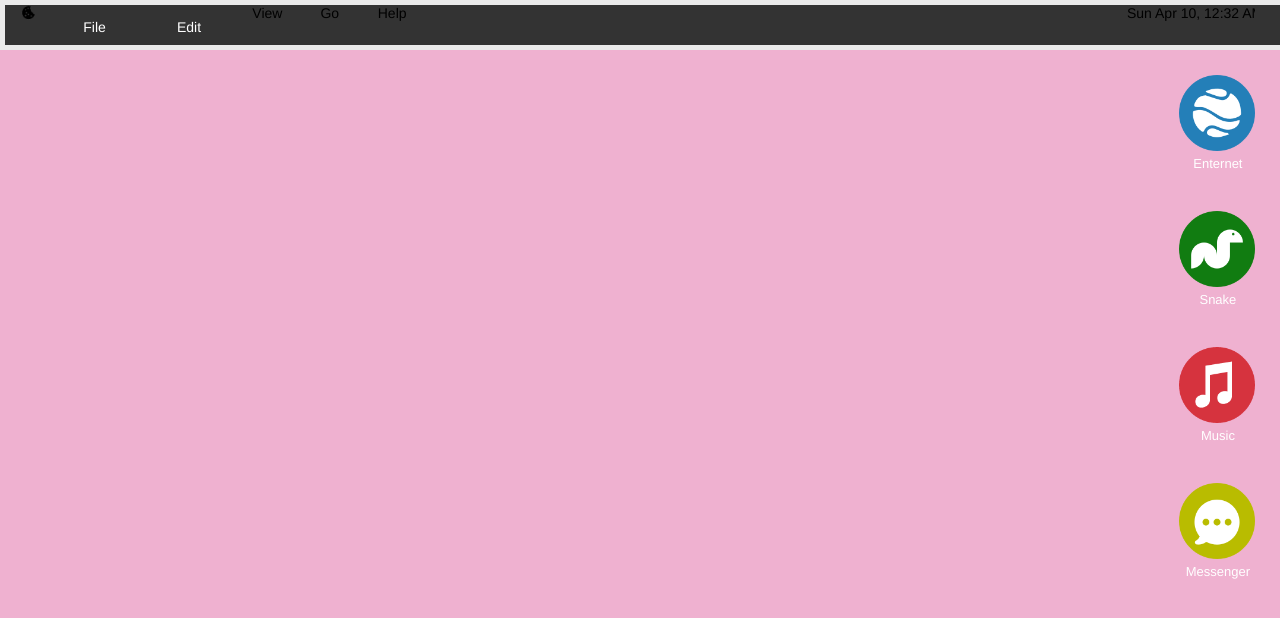
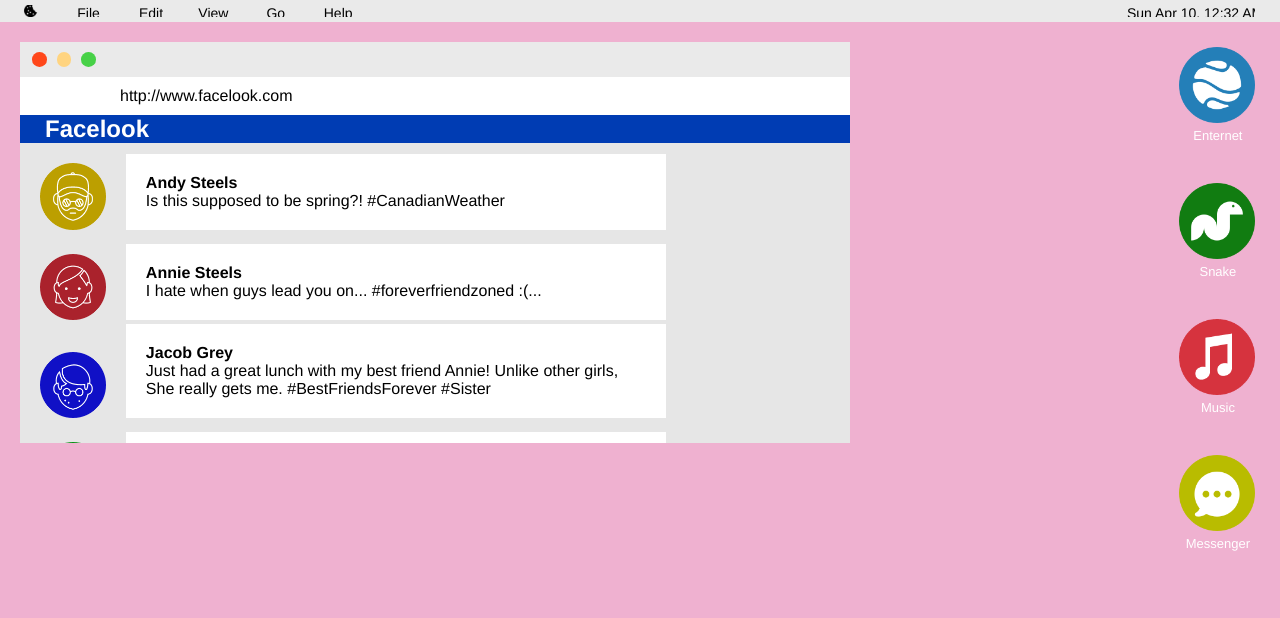
Before and after one commit to karenxiong/My-Desktop, a PHP site: page / in a window 1280 px wide. Shown: the top 618 px of the page. Run offline with PHP 8.4, Linux system fonts and the light colour scheme; some libraries are stand-ins or nearby versions.

Commit message:
Added & Changed:
- Added Enternet app
- Styled the window for Enternet
- Styled Facelook page
- Added icons for people and also their comments on Facelook
- * Needs to add back and forward buttons with their own background
that will match the Enternet. Also may need to add more styling to the
Facelook page such as a search bar, Chloe & home, etc. button

```diff
--- a/css/default.css
+++ b/css/default.css
@@ -71,11 +71,11 @@ ul li {
 /* button dropdown style */
 
 ul {
+	padding-top: -1px;
+	margin-bottom: -4px;
     list-style-type: none;
     margin: 0;
-    padding: 0;
-    overflow: hidden;
-    background-color: #333;
+    background-color: #eaeaea;
 }
 
 li {
@@ -84,14 +84,9 @@ li {
 
 li a, .dropbtn {
     display: inline-block;
-    color: white;
+    color: black;
     text-align: center;
-    padding: 14px 16px;
     text-decoration: none;
-}
-
-li a:hover, .dropdown:hover .dropbtn {
-    background-color: red;
 }
 
 li.dropdown {
@@ -101,9 +96,10 @@ li.dropdown {
 .dropdown-content {
     display: none;
     position: absolute;
-    background-color: #f9f9f9;
-    min-width: 160px;
-    box-shadow: 0px 8px 16px 0px rgba(0,0,0,0.2);
+    margin-top:4px;
+    margin-left:15px;
+    background-color: #eaeaea;
+    min-width: 110px;
 }
 
 .dropdown-content a {
@@ -114,10 +110,18 @@ li.dropdown {
     text-align: left;
 }
 
-.dropdown-content a:hover {background-color: #f1f1f1}
+.dropdown-content a:hover {
+	background-color: #3377ff;
+	color: white;
+}
 
 .show {display:block;}
 /* button dropdown style end */
+
+/* Icon styling */
+.icon {
+	margin-right: 10px;
+}
 
 .icon img {
 	width: 20%;
@@ -125,9 +129,11 @@ li.dropdown {
 	margin: 0;
 	display: inline-block;
 	overflow: hidden;
-	margin-top: -2px;
-	margin-left: 24px;
+	margin-top: -4px;
+	margin-left: 28px;
 }
+
+/* App icon styling */
 
 div.apps {
 	margin-right: 20px;
@@ -156,6 +162,101 @@ div.apps {
 	padding-bottom: 35px;
 }
 
+/* Apps styling */
+
+/* Enternet styling */
+
+.etop {
+	background-color: #eaeaea;
+	padding-top: 10px;
+	padding-left: 12px;
+	padding-bottom: 10px;
+}
+
+.close {
+	width: 1.8%;
+	height:0;
+	padding-bottom: 1.8%;
+    border-radius: 50%;
+    overflow:hidden;
+    background: #ff471a;
+    float: left;
+}
+
+.minimize {
+	width: 1.8%;
+	height:0;
+	padding-bottom: 1.8%;
+    border-radius: 50%;
+    overflow:hidden;
+	background: #ffd480;
+	margin-left: 10px;
+	float: left;
+}
+
+.maximize {
+	width: 1.8%;
+	height:0;
+	padding-bottom: 1.8%;
+    border-radius: 50%;
+    overflow:hidden;
+	background: #47d147;
+	margin-left: 10px;
+	float: left;
+}
+
+
+.url {
+	background-color: white;
+	padding-left: 100px;
+	padding-top: 10px;
+	padding-bottom: 10px;
+}
+
+.facelook {
+	background-color: #003cb3;
+}
+
+.facelook h2 {
+	color: white;
+	margin-left: 25px;
+}
+
+/* Facelook styling */
+
+#enternet {
+	margin-top: 20px;
+	margin-left: 20px;
+	width: 830px;
+	background-color: #e6e6e6;
+}
+
+.enternetBody {
+	overflow-y: scroll;
+	height: 300px;
+}
+
+.face {
+	margin-top: 20px;
+	width: 8%;
+	padding-left: 20px;
+}
+
+.santa {
+	margin-bottom: 40px;
+}
+
+.text {
+	margin: bottom: 10px;
+	padding-left: 20px;
+	display: inline-block;
+	background-color: white;
+	padding: 20px;
+	margin-left: 15px;
+	width: 500px;
+}
+
+
 /* Welcome page styling */
 
 .welcome {
--- a/index.html
+++ b/index.html
@@ -21,7 +21,7 @@
 						<a href="#">Name</a>
 						<a href="#">Name</a>
 						<a href="#">Name</a>
-						<a href="#">Name</a>
+						<a href="welcome.html">Log Off</a>
 					</div>
 				</li>
 				<li class="dropbtn">Edit
@@ -32,24 +32,32 @@
 						<a href="#">Name</a>
 					</div>
 				</li>
-				<li tabindex="0" class="left">View</li>
+				<li class="dropbtn">View
 					<div class="dropdown-content">
 						<a href="#">Name</a>
 						<a href="#">Name</a>
 						<a href="#">Name</a>
 						<a href="#">Name</a>
 					</div>
-				<li tabindex="0" class="left">Go</li>
+				</li>
+				<li class="dropbtn">Go
 					<div class="dropdown-content">
-						<a href="#">Name</a>
-						<a href="#">Name</a>
-						<a href="#">Name</a>
-						<a href="#">Name</a>
+						<a href="#">Enternet</a>
+						<a href="#">Snake</a>
+						<a href="#">Music</a>
+						<a href="#">Messenger</a>
 					</div>
-				<li>Help</li>
+				</li>
+				<li class="dropbtn">Help
+					<div class="dropdown-content">
+						<a href="#">About</a>
+					</div>
+				</li>
+				<!-- Time in navbar -->
 				<li id="time"></li>
 			</ul>
 		</div>
+		<!-- Apps -->
 		<div class="apps">
 			<div class="enternet">
 				<a href="#">
@@ -76,6 +84,52 @@
 				<span class="title">Messenger</span>
 			</div>
 		</div>
-		<p id="time"></p>
+		<!-- Enternet Window -->
+		<div id="enternet">
+			<div class="etop">
+				<div class="buttons">
+					<div class="close">
+					</div>
+					<div class="minimize">
+					</div>
+					<div class="maximize">
+					</div>
+				</div>
+			</div>
+			<p class="url">http://www.facelook.com</p>
+			<div class="facelook">
+				<h2>Facelook</h2>
+			</div>
+			<!-- Facelook body -->
+			<div class="enternetBody">
+				<div class="man">
+					<img class="face" src="img/man.png">
+					<div class="text">
+						<h4 class="name">Andy Steels</h4>
+						<p>Is this supposed to be spring?! #CanadianWeather</p>
+				</div>
+				<div class="girl">
+					<img class="face" src="img/girl.png">
+					<div class="text">
+						<h4 class="name">Annie Steels</h4>
+						<p>I hate when guys lead you on... #foreverfriendzoned :(...</p>
+					</div>
+				</div>
+				<div class="boy">
+					<img class="face" src="img/boy.png">
+					<div class="text">
+						<h4 class="name">Jacob Grey</h4>
+						<p>Just had a great lunch with my best friend Annie! Unlike other girls, She really gets me. #BestFriendsForever #Sister</p>
+					</div>
+				</div>
+				<div class="santa">
+					<img class="face" src="img/santa.png">
+					<div class="text">
+						<h4 class="name">Howard Jenkins</h4>
+						<p>Starting on Christmas toys</p>
+					</div>
+				</div>
+			</div>
+		</div>
 	</body>
 </html>
--- a/js/main.js
+++ b/js/main.js
@@ -10,6 +10,7 @@ $(document).ready(function(){
   $(".dropbtn").click(function() {
     $(".dropdown-content").hide(); // hide all other menus first
     $(this).children(".dropdown-content").show();
+    $(this).toggleClass('active');
   });
 
   /* When the user clicks on the button,
```
Also changed, not shown: img/boy.png (added), img/girl.png (added), img/man.png (added), img/santa.png (added).
